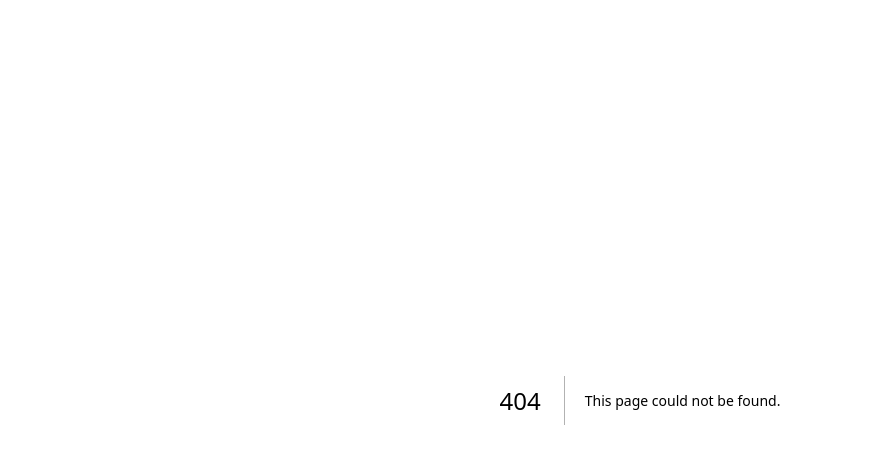
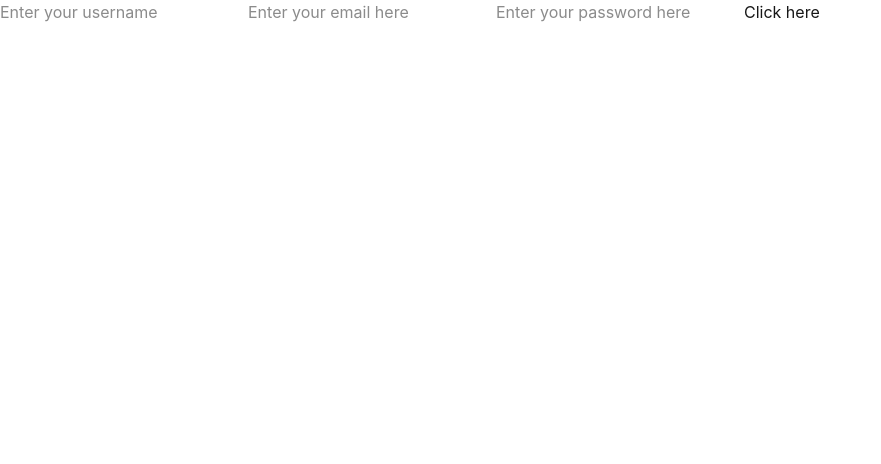
Before and after one commit to ali-imtiyazkhan/trello-clone, a Next.js app in the folder apps/frontend/: page /login in a window 1280 px wide. Before the commit this address had no page. Shown: the top 464 px of the page, without its empty margins (0-881 px from the left). Built offline with nearby package versions, Linux system fonts and the light colour scheme.

Commit message:
Configure Tailwind v4, fix page.tsx client directive, add login page structure

```diff
--- a/apps/frontend/app/globals.css
+++ b/apps/frontend/app/globals.css
@@ -1,3 +1,15 @@
+@import "tailwindcss";
+
+@theme {
+  --color-primary: #026aa7;
+  --color-primary-hover: #02548c;
+  --color-background: #f4f5f7;
+  --color-surface: #ffffff;
+  --color-border: #dfe1e6;
+  --color-text-primary: #172b4d;
+  --color-text-secondary: #5e6c84;
+}
+
 :root {
   --background: #ffffff;
   --foreground: #171717;
@@ -19,6 +31,7 @@ body {
 body {
   color: var(--foreground);
   background: var(--background);
+  font-family: -apple-system, BlinkMacSystemFont, 'Segoe UI', Roboto, 'Helvetica Neue', Arial, sans-serif;
 }
 
 * {
@@ -48,3 +61,22 @@ a {
     display: unset;
   }
 }
+
+/* Custom scrollbar */
+::-webkit-scrollbar {
+  width: 8px;
+  height: 8px;
+}
+
+::-webkit-scrollbar-track {
+  background: transparent;
+}
+
+::-webkit-scrollbar-thumb {
+  background: #c1c7cd;
+  border-radius: 4px;
+}
+
+::-webkit-scrollbar-thumb:hover {
+  background: #a5adb5;
+}
--- /dev/null
+++ b/apps/frontend/app/login/page.tsx
@@ -0,0 +1,67 @@
+"use client";
+
+import React, { useState } from "react";
+import axios from "axios";
+import { useRouter } from "next/navigation";
+
+export default function Login() {
+    const [username, setUserName] = useState("");
+    const [password, setPassword] = useState("");
+    const [email, setEmail] = useState("");
+
+    const router = useRouter();
+
+    async function handleSubmit(e: React.FormEvent<HTMLFormElement>) {
+        e.preventDefault();
+
+        try {
+            const res = await axios.post("http://localhost:3001/api/auth/signup", {
+                username,
+                email,
+                password,
+            });
+
+            console.log("Login response:", res.data);
+
+            const token = res.data.token;
+
+            localStorage.setItem("token", token);
+
+            router.push("/");
+        } catch (error: any) {
+            console.error(
+                "Login failed:",
+                error.response?.data?.message || error.message
+            );
+        }
+    }
+
+    return (
+        <div>
+            <form onSubmit={handleSubmit}>
+                <input
+                    type="text"
+                    placeholder="Enter your username"
+                    value={username}
+                    onChange={(e) => setUserName(e.target.value)}
+                />
+
+                <input
+                    type="email"
+                    placeholder="Enter your email here"
+                    value={email}
+                    onChange={(e) => setEmail(e.target.value)}
+                />
+
+                <input
+                    type="password"
+                    placeholder="Enter your password here"
+                    value={password}
+                    onChange={(e) => setPassword(e.target.value)}
+                />
+
+                <button type="submit">Click here</button>
+            </form>
+        </div>
+    );
+}
--- a/apps/frontend/app/page.tsx
+++ b/apps/frontend/app/page.tsx
@@ -1,3 +1,5 @@
+"use client";
+
 import { useEffect, useState } from "react";
 import type { ServerMessage, NewMessageMessage } from "@repo/shared";
 
--- /dev/null
+++ b/apps/frontend/postcss.config.mjs
@@ -0,0 +1,6 @@
+export default {
+  plugins: {
+    "@tailwindcss/postcss": {},
+    autoprefixer: {},
+  },
+};
```
Also changed, not shown: apps/frontend/package.json (+7 -2 lines).
